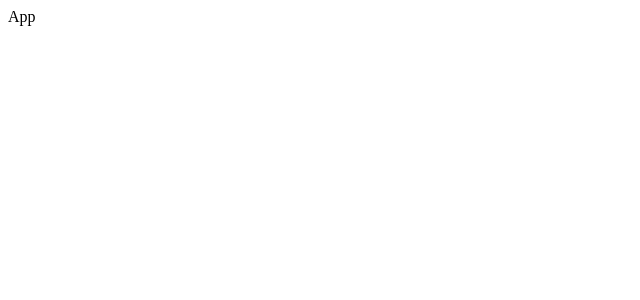
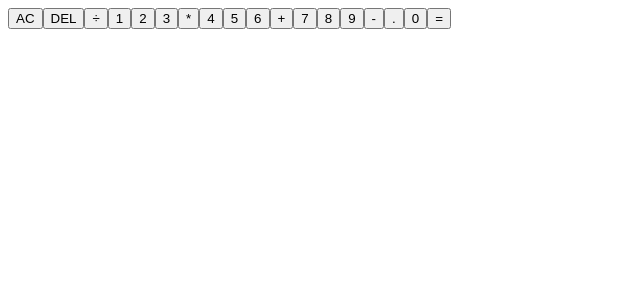
Before and after one commit to Zack1808/calculator, a React (Create React App) app: page / in a window 1280 px wide. Shown: the top 300 px of the page, without its empty margins (0-640 px from the left). Built offline with nearby package versions, Linux system fonts and the light colour scheme.

Commit message:
Adding all calculator elements

```diff
--- a/src/components/App.js
+++ b/src/components/App.js
@@ -1,10 +1,32 @@
-import React from 'react';
+import React, { useState } from 'react';
 
 // Creating the App component
 const App = () => {
+
     return (
-        <div>
-            App
+        <div className="calculator-grid">
+            <div className="output">
+                <div className="previous-operand"></div>
+                <div className="current-operand"></div>
+            </div>
+            <button className="span-two">AC</button>
+            <button>DEL</button>
+            <button>÷</button>
+            <button>1</button>
+            <button>2</button>
+            <button>3</button>
+            <button>*</button>
+            <button>4</button>
+            <button>5</button>
+            <button>6</button>
+            <button>+</button>
+            <button>7</button>
+            <button>8</button>
+            <button>9</button>
+            <button>-</button>
+            <button>.</button>
+            <button>0</button>
+            <button className='span-two'>=</button>
         </div>
     );
 };
```
